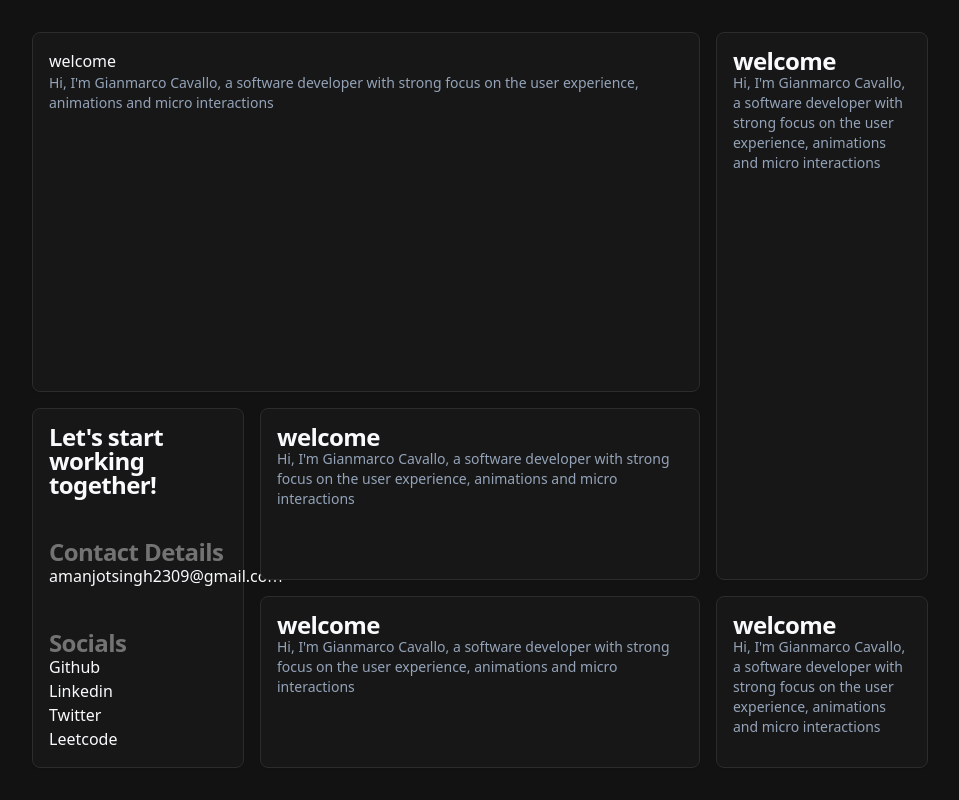
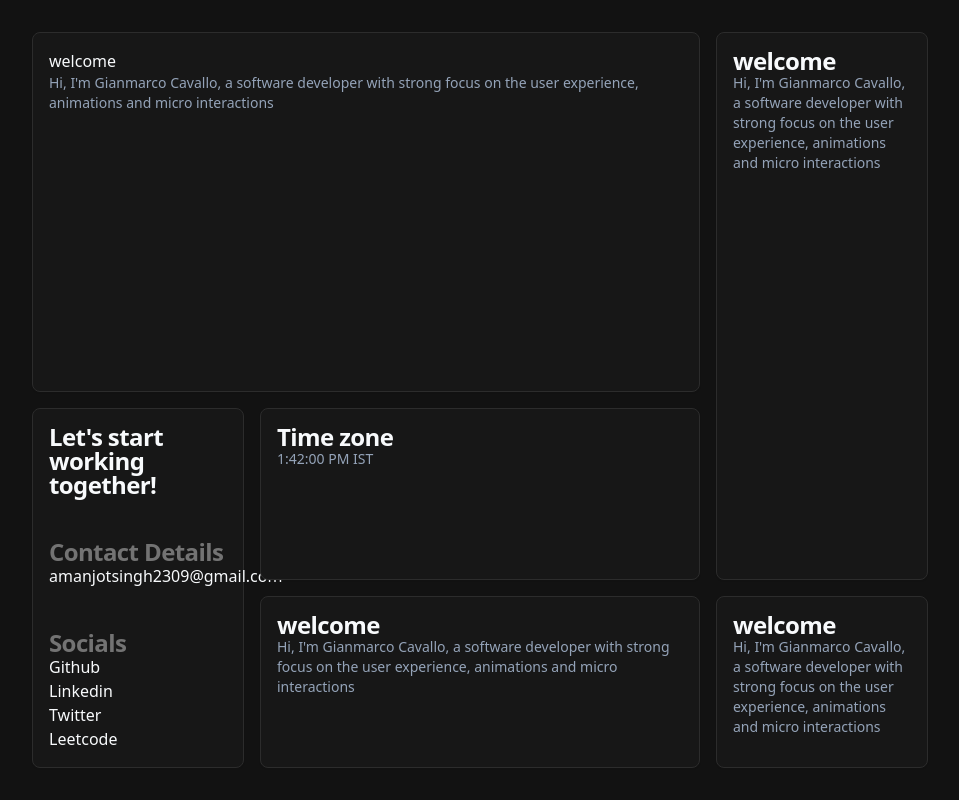
Before and after one commit to Amanjot-001/Portfolio-latest, a React (Vite) app: page / in a window 1280 px wide. Shown: the whole page, without its empty margins (160-1119 px from the left). Built offline with nearby package versions, Linux system fonts and the light colour scheme.

Commit message:
timezone implemented

```diff
--- a/src/components/home/Timezone.tsx
+++ b/src/components/home/Timezone.tsx
@@ -1,3 +1,5 @@
+import { useState, useEffect } from "react";
+
 import {
     Card,
     CardContent,
@@ -9,13 +11,31 @@ import {
 import { cn } from "@/lib/utils";
 
 const Timezone = ({ className, ...props }: CardProps) => {
+    const [currentTime, setCurrentTime] = useState(new Date());
+
+    useEffect(() => {
+        const intervalId = setInterval(() => {
+            setCurrentTime(new Date());
+        }, 1000);
+
+        return () => clearInterval(intervalId);
+    }, []);
+
+    const formattedTime = currentTime.toLocaleTimeString('en-US', {
+        hour: 'numeric',
+        minute: 'numeric',
+        second: 'numeric',
+        hour12: true,
+        timeZone: 'Asia/Kolkata'
+    });
+
     return (
         <Card className={cn("col-start-2 col-end-4 row-start-3 row-end-4 p-4", className)} {...props}>
             <CardTitle>
-                welcome
+                Time zone
             </CardTitle>
-            <CardDescription>
-                Hi, I'm Gianmarco Cavallo, a software developer with strong focus on the user experience, animations and micro interactions
+            <CardDescription className={cn("p-0")}>
+                {formattedTime} IST
             </CardDescription>
         </Card>
     )
```
